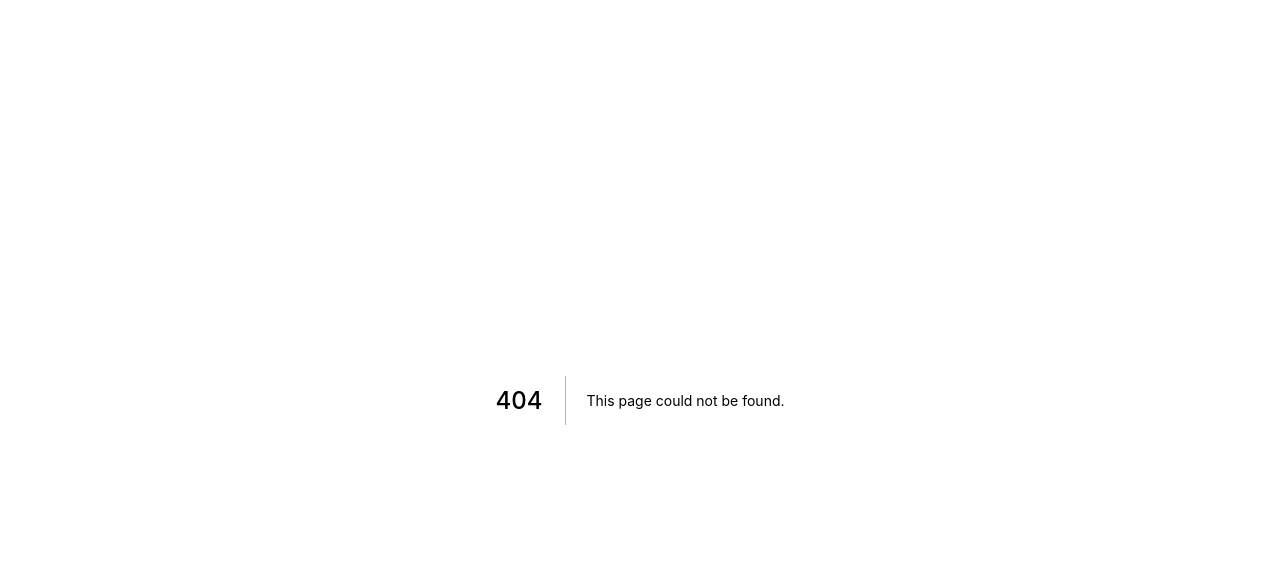
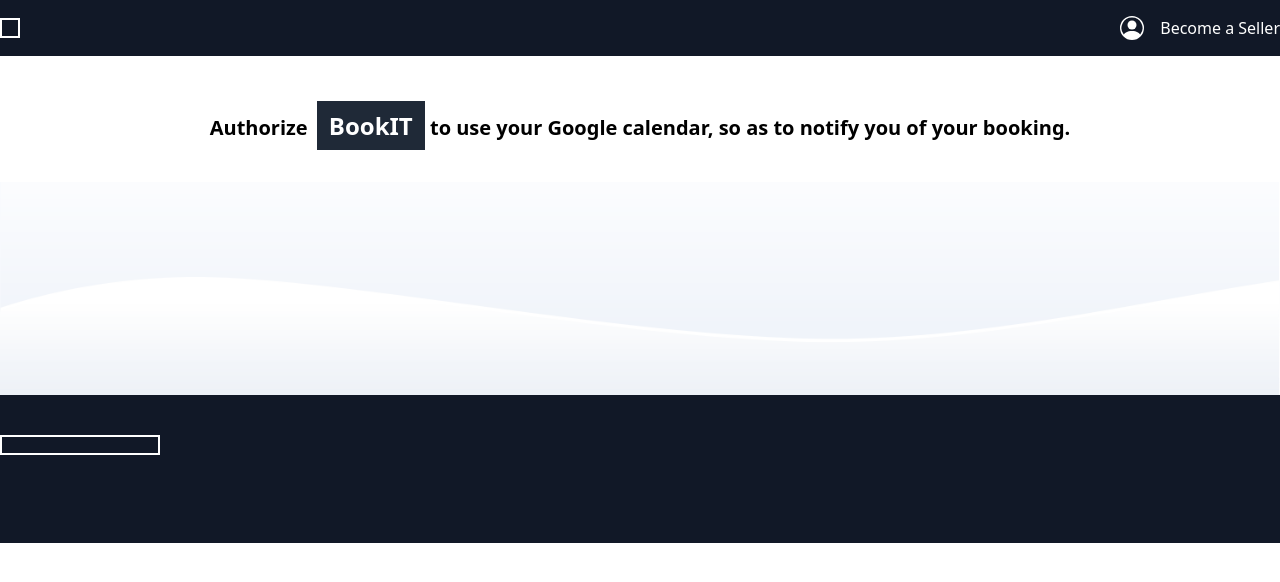
Before and after one commit to BisiDavi/square-booking, a Next.js app: page /oauth/calendar-callback in a window 1280 px wide. Before the commit this address had no page. Shown: the top 582 px of the page. Built offline with nearby package versions, Linux system fonts and the light colour scheme.

Commit message:
callback page updated

```diff
--- /dev/null
+++ b/pages/oauth/calendar-callback.tsx
@@ -0,0 +1,18 @@
+import AppLogo from "@/components/Logo/AppLogo";
+import DefaultLayout from "@/layout/Default-layout";
+import { useRouter } from "next/router";
+
+export default function CalendarCallbackPage() {
+  const router = useRouter();
+  console.log("router.query", router?.query);
+  return (
+    <DefaultLayout>
+      <section className="calendar-callbackpage">
+        <h3 className="text-center my-10 text-xl font-bold">
+          Authorize <AppLogo /> to use your Google calendar, so as to notify you
+          of your booking.{" "}
+        </h3>
+      </section>
+    </DefaultLayout>
+  );
+}
```
